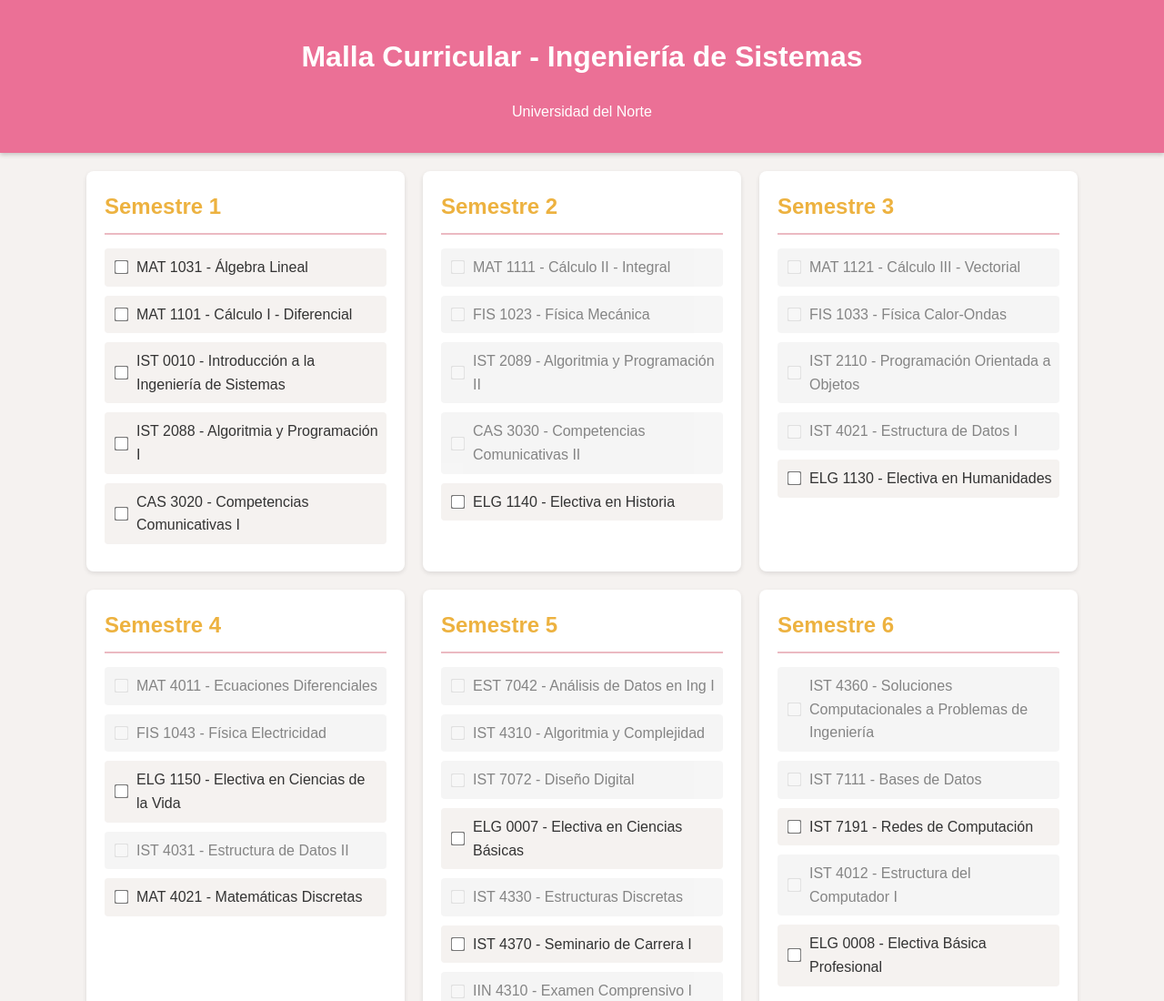
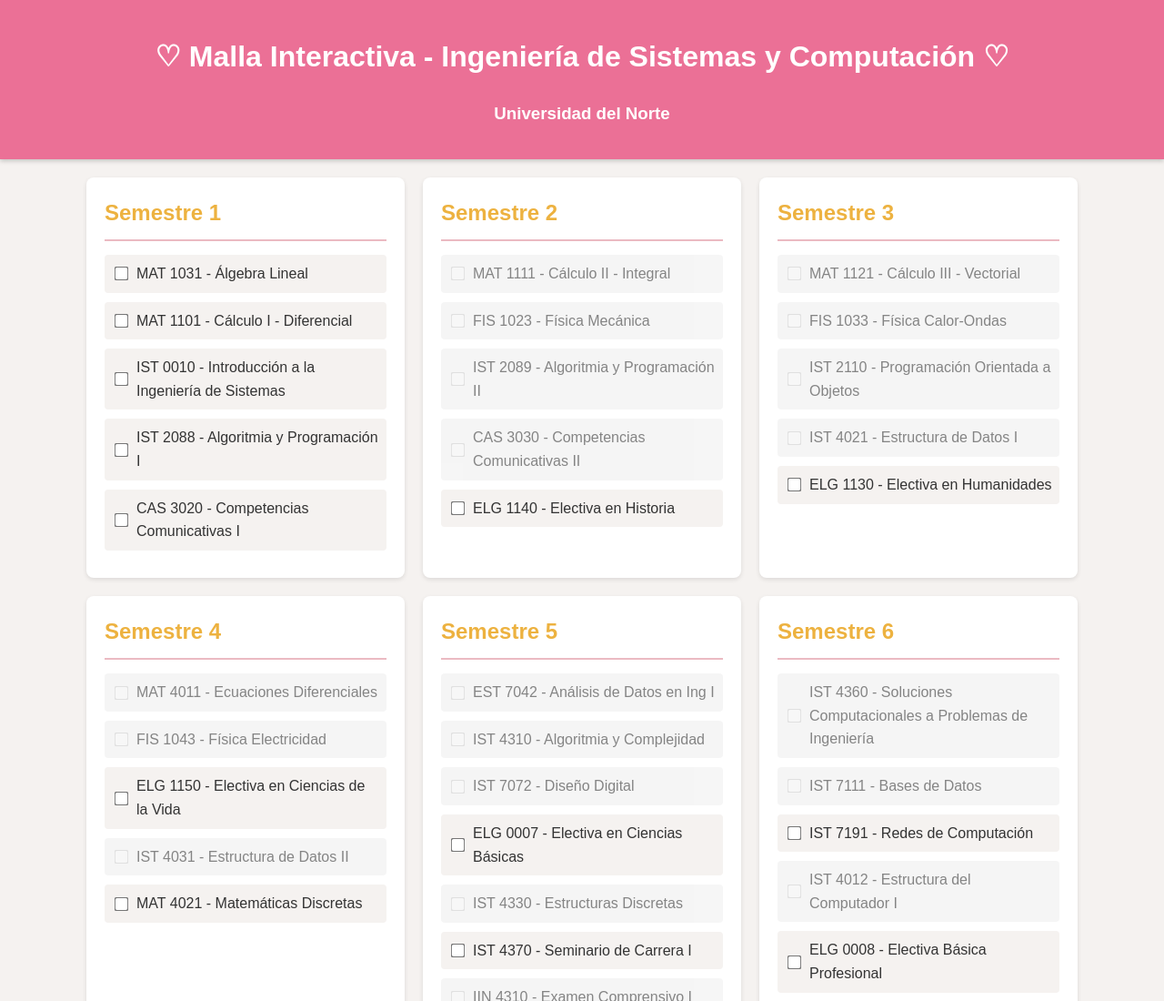
Before and after one commit to talianasln/Malla-ing-Sistemas-Uninorte, a plain HTML site: page index.html in a window 1280 px wide. Shown: the top 1100 px of the page at 91% size. Drawn offline with Linux system fonts and the light colour scheme.

Commit message:
Update index.html

```diff
--- a/index.html
+++ b/index.html
@@ -3,13 +3,13 @@
 <head>
     <meta charset="UTF-8">
     <meta name="viewport" content="width=device-width, initial-scale=1.0">
-    <title>Malla Curricular - Ingeniería de Sistemas</title>
+    <title> Malla Interactiva - Ingeniería de Sistemas </title>
     <link rel="stylesheet" href="style.css">
 </head>
 <body>
     <header>
-        <h1>Malla Curricular - Ingeniería de Sistemas</h1>
-        <p>Universidad del Norte</p>
+        <h1> ♡ Malla Interactiva - Ingeniería de Sistemas y Computación ♡</h1>
+        <h3>Universidad del Norte</h3>
     </header>
 
     <main id="malla-curricular">
```
